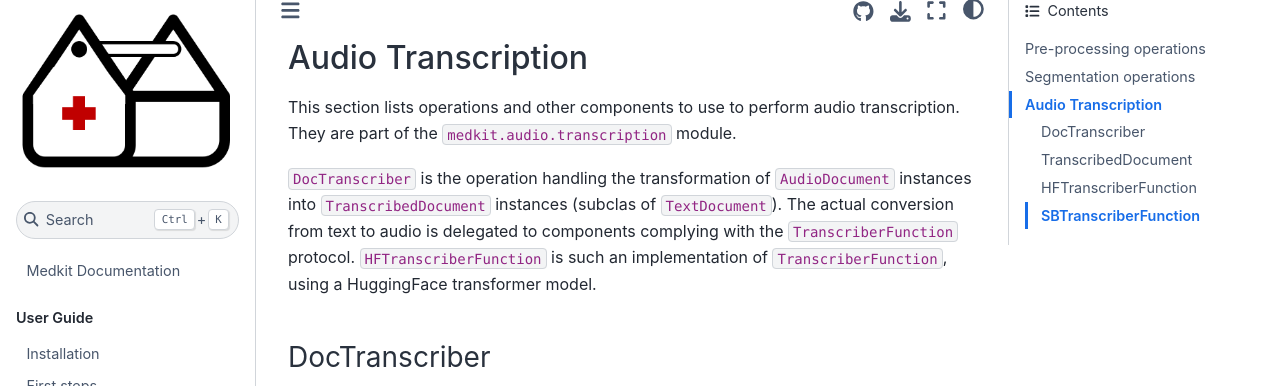
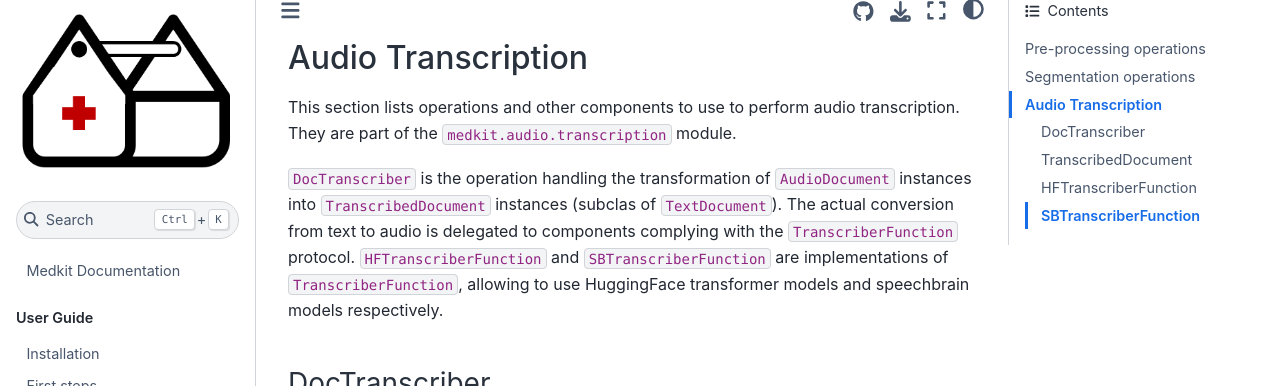
Before and after one commit to TeamHeka/medkit, a Jupyter Book: the page built from docs/api/audio.md, in a window 1280 px wide and 900 px high, scrolled down 1369 px, cut to the strip 13-399 px from the top of the window. Built offline with Jupyter Book 1.0.4 settings and Sphinx 7.4.7 and the Sphinx Book theme 1.1.4, drawn with Linux system fonts in a browser that asks for light colours; pages that are not in the unit, such as notebooks, are missing from menus.

Commit message:
Improve audio transcription doc

```diff
--- a/docs/api/audio.md
+++ b/docs/api/audio.md
@@ -53,8 +53,9 @@
 `DocTranscriber` is the operation handling the transformation of `AudioDocument`
 instances into `TranscribedDocument` instances (subclas of `TextDocument`). The
 actual conversion from text to audio is delegated to components complying with
-the `TranscriberFunction` protocol. `HFTranscriberFunction` is such an
-implementation of `TranscriberFunction`, using a HuggingFace transformer model.
+the `TranscriberFunction` protocol. `HFTranscriberFunction` and
+`SBTranscriberFunction` are implementations of `TranscriberFunction`, allowing
+to use HuggingFace transformer models and speechbrain models respectively.
 
 ### DocTranscriber
 
```
